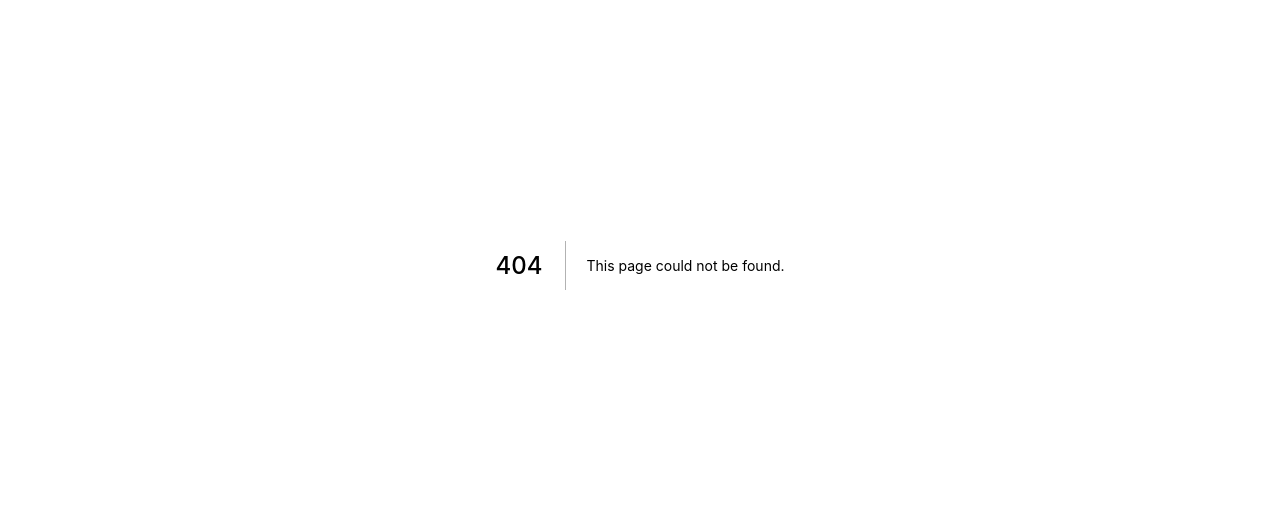
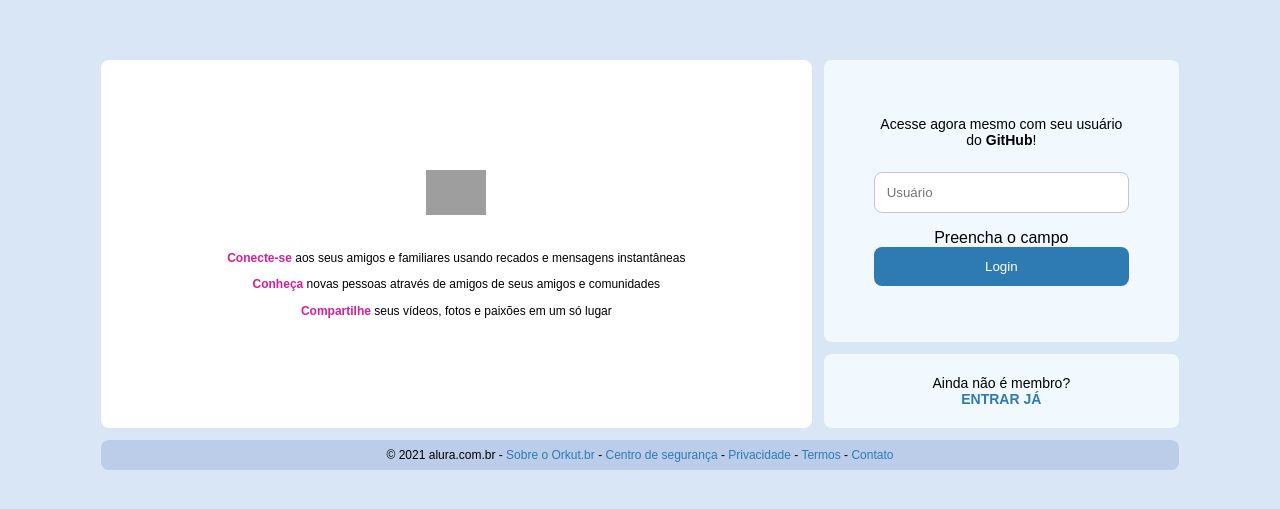
Before and after one commit to Gabriel-Venancio/alurakut, a Next.js app: page /login in a window 1280 px wide. Before the commit this address had no page. Shown: the part 135-644 px from the top of the page. Built offline with nearby package versions, Linux system fonts and the light colour scheme; grey boxes are pictures that could not be loaded.

Commit message:
login page

```diff
--- a/package.json
+++ b/package.json
@@ -6,7 +6,9 @@
     "start": "next start"
   },
   "dependencies": {
+    "jsonwebtoken": "^8.5.1",
     "next": "latest",
+    "nookies": "^2.5.2",
     "react": "^17.0.2",
     "react-dom": "^17.0.2",
     "react-is": "^17.0.2",
--- /dev/null
+++ b/pages/login.js
@@ -0,0 +1,101 @@
+import React from "react";
+// Hook do NextJS
+import { useRouter } from "next/router";
+import nookies from 'nookies';
+
+
+export default function LoginScreen() {
+    const router = useRouter();
+    const [githubUser, setGithubUser] = React.useState('');
+
+    return (
+        <main
+            style={{
+                display: "flex",
+                flex: 1,
+                alignItems: "center",
+                justifyContent: "center",
+            }}
+        >
+            <div className="loginScreen">
+                <section className="logoArea">
+                    <img src="https://alurakut.vercel.app/logo.svg" />
+
+                    <p>
+                        <strong>Conecte-se</strong> aos seus amigos e familiares
+                        usando recados e mensagens instantâneas
+                    </p>
+                    <p>
+                        <strong>Conheça</strong> novas pessoas através de amigos
+                        de seus amigos e comunidades
+                    </p>
+                    <p>
+                        <strong>Compartilhe</strong> seus vídeos, fotos e
+                        paixões em um só lugar
+                    </p>
+                </section>
+
+                <section className="formArea">
+                    <form
+                        className="box"
+                        onSubmit={(infosDoEvento) => {
+                            infosDoEvento.preventDefault();
+                            // alert('Alguém clicou no botão!')
+                            console.log("Usuário: ", githubUser);
+                            fetch("https://alurakut.vercel.app/api/login", {
+                                method: "POST",
+                                headers: {
+                                    "Content-Type": "application/json",
+                                },
+                                body: JSON.stringify({
+                                    githubUser: githubUser,
+                                }),
+                            }).then(async (respostaDoServer) => {
+                                const dadosDaResposta =
+                                    await respostaDoServer.json();
+                                const token = dadosDaResposta.token;
+                                nookies.set(null, "USER_TOKEN", token, {
+                                    path: "/",
+                                    maxAge: 86400 * 7,
+                                });
+                                router.push("/");
+                            });
+                        }}
+                    >
+                        <p>
+                            Acesse agora mesmo com seu usuário do{" "}
+                            <strong>GitHub</strong>!
+                        </p>
+                        <input
+                            placeholder="Usuário"
+                            value={githubUser}
+                            onChange={(evento) => {
+                                setGithubUser(evento.target.value);
+                            }}
+                        />
+                        {githubUser.length === 0 ? "Preencha o campo" : ""}
+                        <button type="submit">Login</button>
+                    </form>
+
+                    <footer className="box">
+                        <p>
+                            Ainda não é membro? <br />
+                            <a href="/login">
+                                <strong>ENTRAR JÁ</strong>
+                            </a>
+                        </p>
+                    </footer>
+                </section>
+
+                <footer className="footerArea">
+                    <p>
+                        © 2021 alura.com.br - <a href="/">Sobre o Orkut.br</a> -{" "}
+                        <a href="/">Centro de segurança</a> -{" "}
+                        <a href="/">Privacidade</a> - <a href="/">Termos</a> -{" "}
+                        <a href="/">Contato</a>
+                    </p>
+                </footer>
+            </div>
+        </main>
+    );
+}
```
Also changed, not shown: pages/index.js (+36 -5 lines), 1 other file (tests, documents, lock files or other folders).
